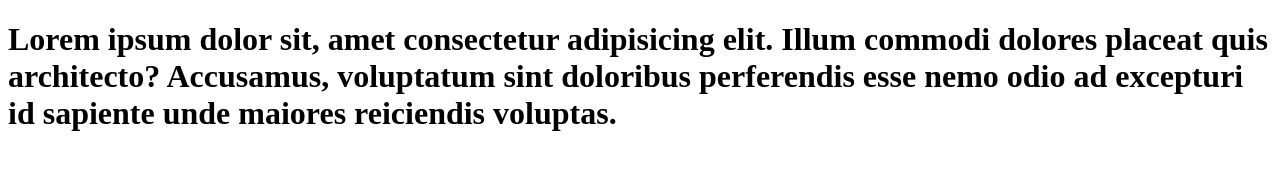
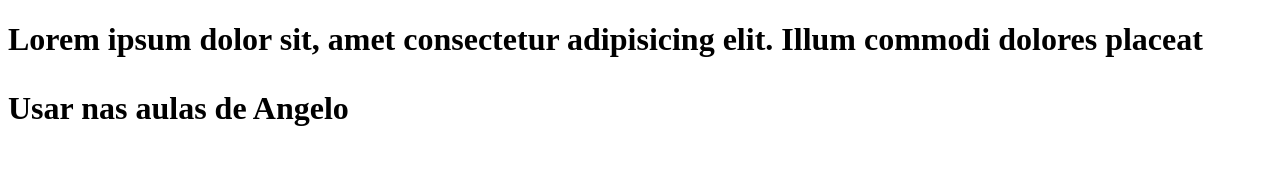
Before and after one commit to Lucas-Emanuel-Costa/Projetos-da-faculdade, a plain HTML site: page index.html in a window 1280 px wide. Drawn offline with Linux system fonts and the light colour scheme.

Commit message:
Add files via upload

```diff
--- a/index.html
+++ b/index.html
@@ -6,6 +6,8 @@
     <title>Aprendendo GIt</title>
 </head>
 <body>
-    <h1>Lorem ipsum dolor sit, amet consectetur adipisicing elit. Illum commodi dolores placeat quis architecto? Accusamus, voluptatum sint doloribus perferendis esse nemo odio ad excepturi id sapiente unde maiores reiciendis voluptas.</h1>
+    <h1>Lorem ipsum dolor sit, amet consectetur adipisicing elit. Illum commodi dolores placeat <br quis architecto? Accusamus, voluptatum sint doloribus perferendis esse nemo odio ad excepturi id sapiente unde maiores reiciendis voluptas.</h1>
+        <p>Usar nas aulas de Angelo</p>
 </body>
+
 </html>
```
